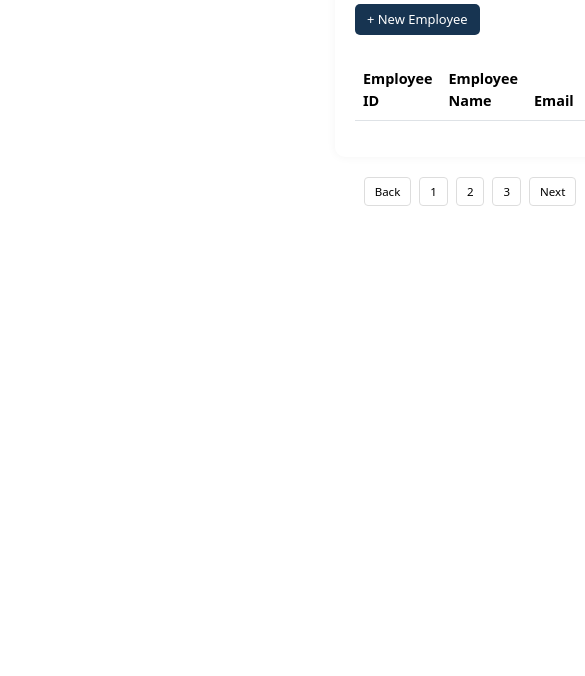
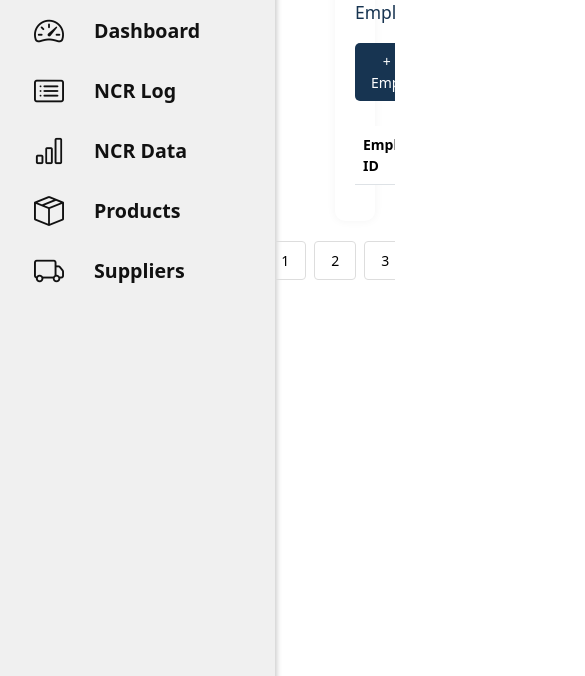
Before and after one commit to rxsq/safezone, a website: page public/views/employee.html in a window 390 px wide. Shown: the part 95-771 px from the top of the page, 585 px wide, since content can reach past the window. Drawn offline with nearby package versions, Linux system fonts and the light colour scheme; no server answers.

Commit message:
Update style.css

```diff
--- a/public/assets/css/style.css
+++ b/public/assets/css/style.css
@@ -927,111 +927,3 @@ canvas {
     padding: 8px 16px;
   }
 }
-
-
-/* General styles for larger screens (default) */
-body {
-  font-size: 16px;
-}
-
-.sidebar {
-  width: 250px;
-}
-
-.main-content {
-  margin-left: 250px;
-}
-
-/* Zoom +400% or mobile-first design */
-@media only screen and (max-width: 480px) {
-  body {
-    font-size: 14px; /* Adjust font size for readability */
-  }
-
-  .sidebar {
-    position: absolute;
-    width: 70px; /* Collapse sidebar to icons only */
-    z-index: 1000;
-  }
-
-  .sidebar a {
-    font-size: 10px; /* Adjust text */
-  }
-
-  .main-content {
-    margin-left: 70px;
-  }
-
-  .chart-container {
-    width: 100%; /* Adjust chart width for smaller screens */
-    overflow-x: auto; /* Add horizontal scroll for charts */
-  }
-
-  .recent-ncrs-table {
-    font-size: 12px; /* Adjust table font */
-    overflow-x: auto; /* Enable horizontal scrolling for tables */
-  }
-}
-
-
-
-/*Mobile Phone*/
-@media only screen and (max-width: 480px) {
-  body {
-    font-size: 0.9em; /* Smaller text for smaller screens */
-  }
-
-  .sidebar {
-    position: fixed;
-    bottom: 0;
-    left: 0;
-    width: 100%;
-    height: 70px; /* Adjust sidebar height for mobile */
-    flex-direction: row; /* Arrange items horizontally */
-    align-items: center;
-    justify-content: space-around;
-    padding: 10px 0;
-    z-index: 1000;
-  }
-
-  .sidebar a {
-    font-size: 0.9em;
-    padding: 5px;
-  }
-
-  .sidebar .nav-list .links-name {
-    display: none; /* Hide link text, icons only */
-  }
-
-  .home-content {
-    margin-left: 0;
-    width: 100%;
-    padding-bottom: 80px; /* Add padding to avoid overlapping with the sidebar */
-  }
-  h1 {
-    font-size: 1.1em;
-  }
-
-  button {
-    padding: 6px 12px;
-    font-size: 0.9em;
-  }
-
-  .chart-container {
-    width: 100%;
-    overflow-x: auto; /* Enable horizontal scrolling for charts */
-  }
-
-  .breadcrumb {
-    font-size: 0.8em;
-  }
-
-  .metric-card p {
-    font-size: 1.2em; /* Reduce metric font size */
-  }
-
-  .pagination a {
-    padding: 5px 10px;
-    font-size: 0.8em;
-  }
-}
```
